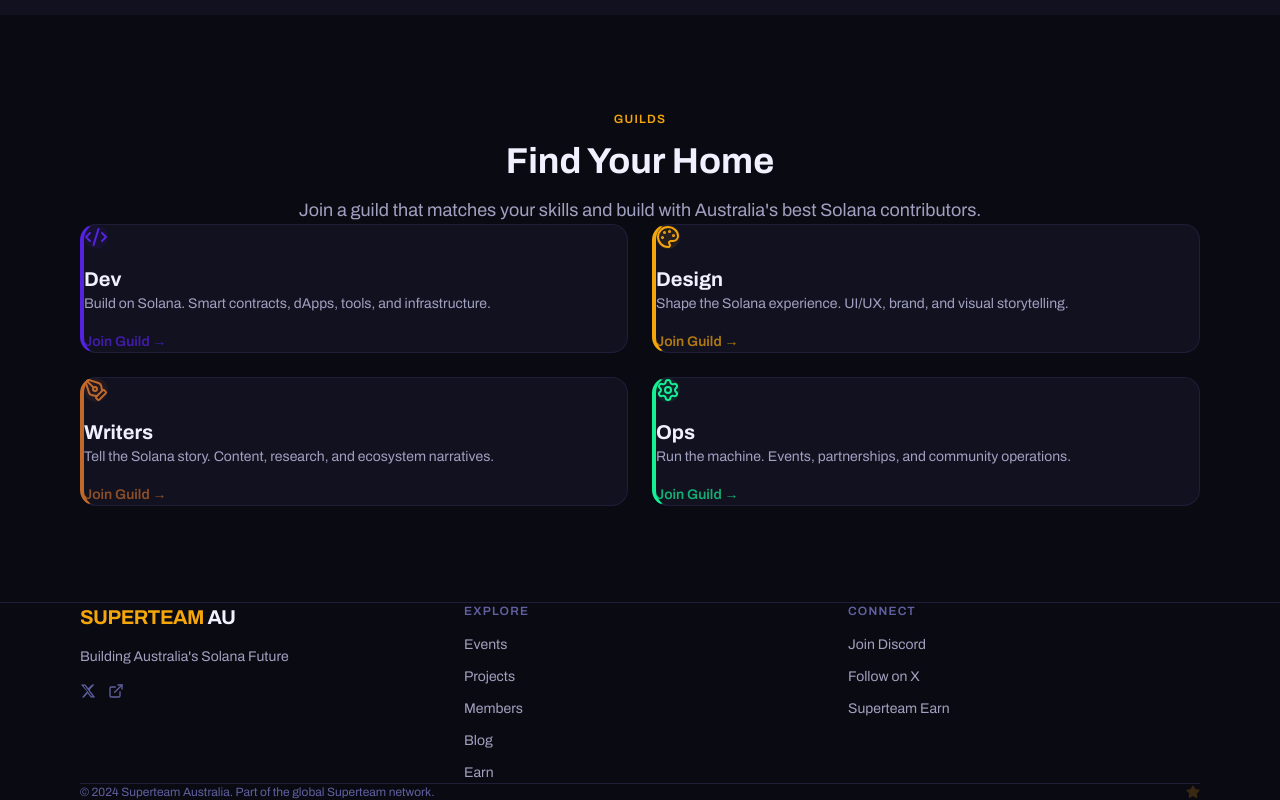
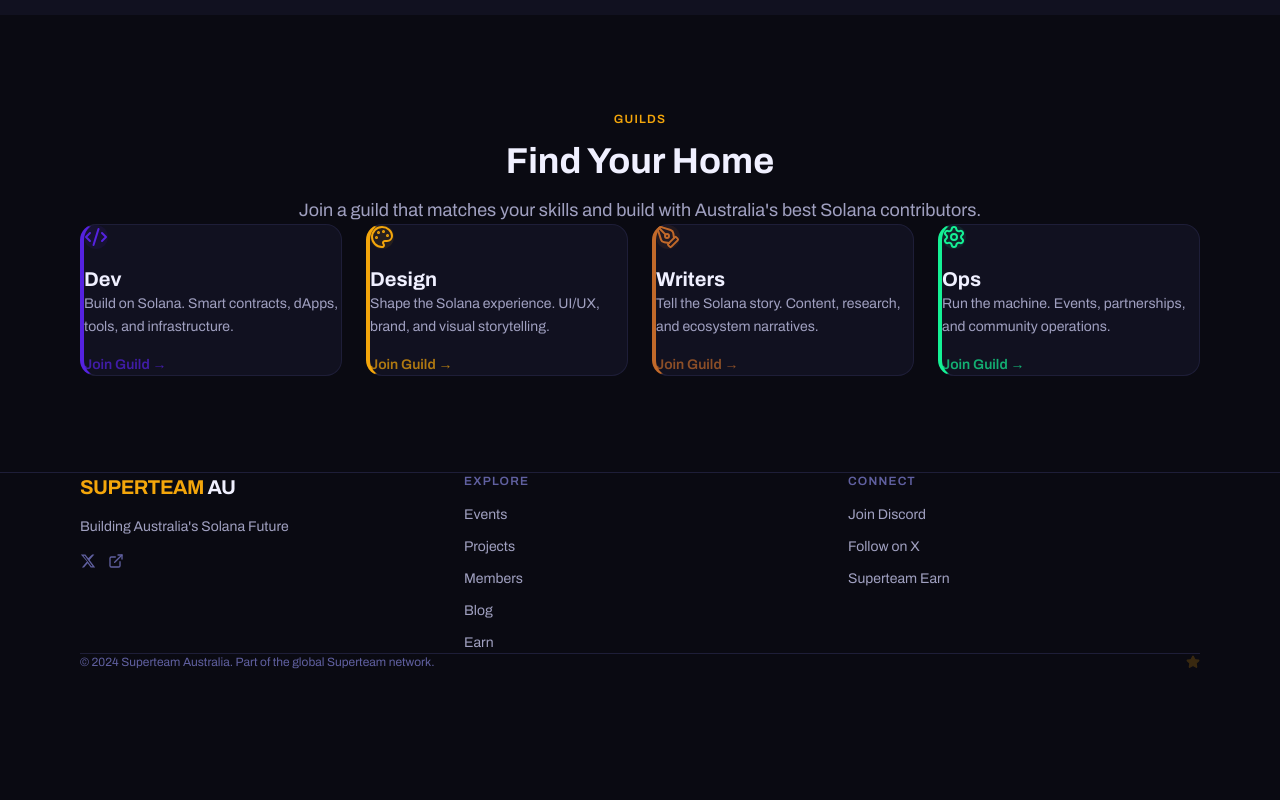
Before and after one commit to reddinft/superteam-au, a Next.js app: page / in a window 1280 px wide. Shown: the part 1494-2294 px from the top of the page. After the commit the page ends 2164 px from the top, so only its background shows below. Built offline with nearby package versions, Linux system fonts and the light colour scheme.

Commit message:
fix: guilds grid 4-col layout on desktop

```diff
--- a/components/sections/GuildsSection.tsx
+++ b/components/sections/GuildsSection.tsx
@@ -51,7 +51,7 @@
           />
         </motion.div>
 
-        <div className="grid grid-cols-1 md:grid-cols-2 gap-6">
+        <div className="grid grid-cols-1 md:grid-cols-2 lg:grid-cols-4 gap-6">
           {GUILDS.map((guild, i) => (
             <motion.div
               key={guild.name}
```
